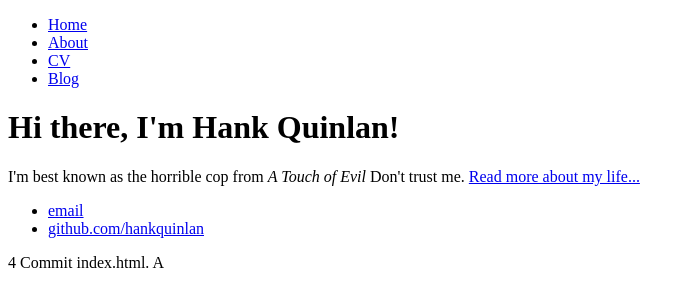
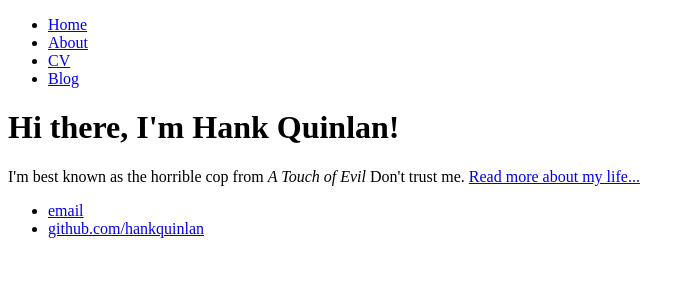
Before and after one commit to bobtaffet/bobtaffet.github.io, a plain HTML site: page index.html in a window 1280 px wide. Shown: the whole page, without its empty margins (0-695 px from the left). Drawn offline with Linux system fonts and the light colour scheme.

Commit message:
Update index.html

```diff
--- a/index.html
+++ b/index.html
@@ -26,4 +26,3 @@
 		</footer>
 	</body>
 </html>
-4 Commit index.html. A
```
